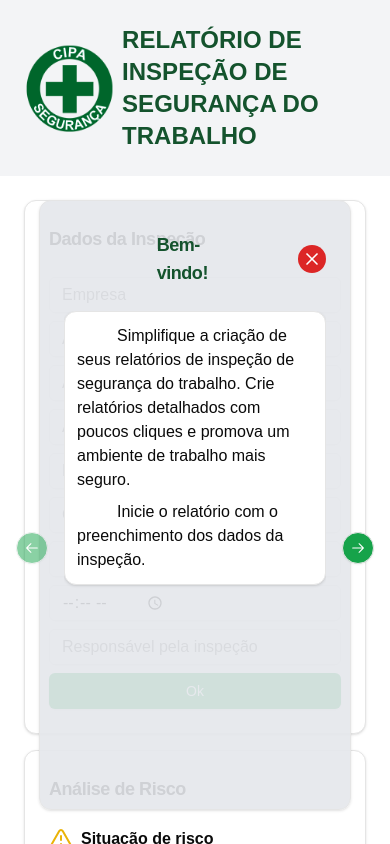
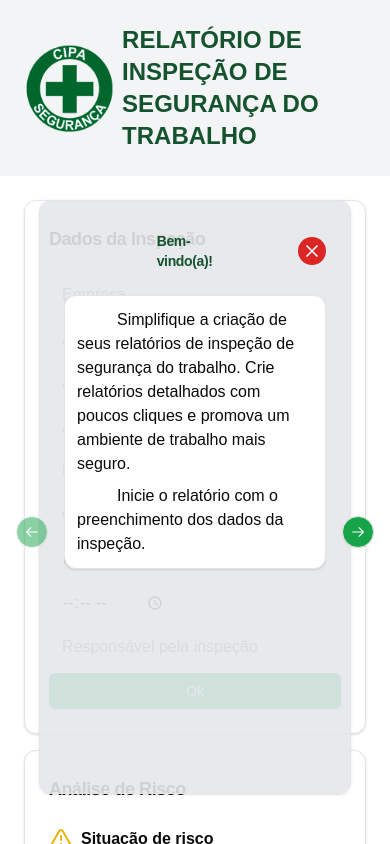
Before and after one commit to ricardoabicalhob/segurancanotrabalho, a Next.js app: page / in a window 390 px wide. Shown: the top 844 px of the page. Built offline with nearby package versions, Linux system fonts and the light colour scheme.

Commit message:
responsividade

```diff
--- a/src/app/page.tsx
+++ b/src/app/page.tsx
@@ -65,7 +65,7 @@ export default function Home() {
                 <p className="self-center justify-self-start w-full">RELATÓRIO DE INSPEÇÃO DE SEGURANÇA DO TRABALHO</p>
             </nav>
 
-            <main className={`grid grid-cols-1 sm:grid-cols-2 ${readyReport ? 'lg:grid-cols-3 px-6' : 'lg:grid-cols-1 max-w-[960px]'}  gap-4 pt-6`}>
+            <main className={`grid grid-cols-1 sm:grid-cols-2 h-auto ${readyReport ? 'lg:grid-cols-3 px-6' : 'lg:grid-cols-1 max-w-[960px]'}  gap-4 pt-6`}>
                 {
                     isWelcome && <Welcome onWelcome={handleWelcome} />
                 }
--- a/src/components/Welcome/index.tsx
+++ b/src/components/Welcome/index.tsx
@@ -9,10 +9,10 @@ interface WelcomeProps {
 
 export default function Welcome({ onWelcome } :WelcomeProps) {
     return(
-        <Card className="fixed flex flex-col self-start justify-self-center w-[80%] md:max-w-[80%] lg:max-w-[50%] min-h-[60%] z-50 bg-gray-200 bg-opacity-90 ">
+        <Card className="fixed flex flex-col self-start justify-self-center w-[80%] md:max-w-[80%] lg:max-w-[50%] h-auto z-50 bg-gray-200 bg-opacity-90 ">
             <CardHeader className="grid grid-flow-col grid-cols-3 justify-center items-center gap-4 w-full">
                 <p />
-                <CardTitle className="justify-self-center text-lg md:text-2xl text-green-900">Bem-vindo!</CardTitle>
+                <CardTitle className="justify-self-center text-sm md:text-2xl text-green-900">Bem-vindo(a)!</CardTitle>
                 <div
                     className="rounded-full w-7 justify-self-end bg-red-600 hover:bg-red-400 p-1"
                     onClick={()=> onWelcome()}
```
